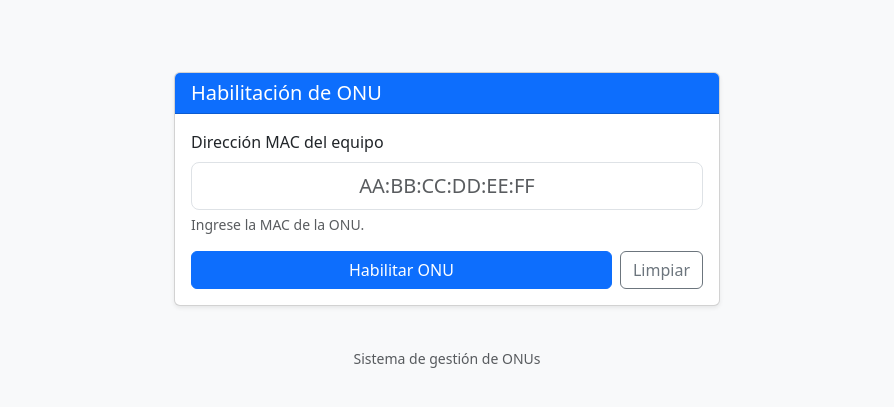
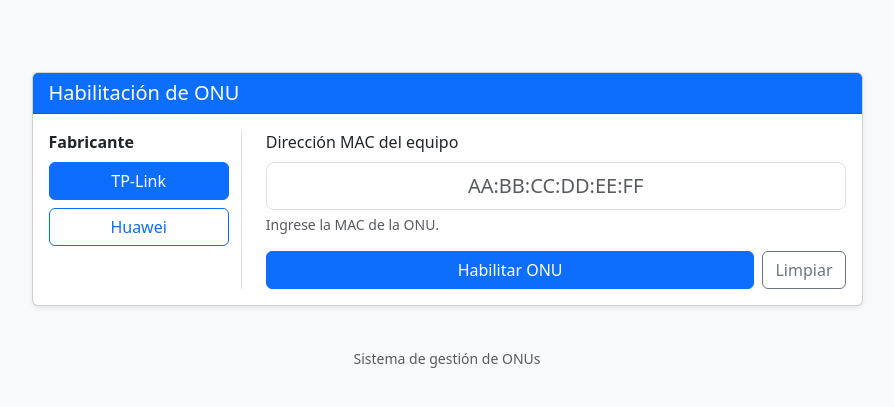
Before and after one commit to CeloTelecomunicaciones/activarfurukawa, a Django app: page / in a window 1280 px wide. Shown: the part 56-463 px from the top of the page, without its empty margins (193-1087 px from the left). Run offline with Django 5.2, Linux system fonts and the light colour scheme; some libraries are stand-ins or nearby versions.

Commit message:
upgrade huawei

```diff
--- a/appenableonu/servicios/olt.py
+++ b/appenableonu/servicios/olt.py
@@ -20,6 +20,7 @@ def connect_to_telnet():
             "success": False,
             "message": "Falla al conectar al OLT."
         }
+
 
 def login(tn):
     try:
@@ -44,6 +45,7 @@ def login(tn):
             "success": False,
             "message": "Falla al iniciar sesión."
         }
+
 
 def enable_mode(tn):
     try:
--- a/appenableonu/templates/main.html
+++ b/appenableonu/templates/main.html
@@ -6,8 +6,7 @@
 {% block content %}
 
 <div class="row justify-content-center mt-5">
-
-    <div class="col-md-6">
+    <div class="col-md-9">
 
         <div class="card shadow-sm">
 
@@ -26,76 +25,172 @@
                 {% endif %}
 
                 <form method="POST" action="{% url 'habilitar_onu' %}">
+                    {% csrf_token %}
 
-                    {% csrf_token %}
+                    <div class="row">
+
+                        <!-- SELECTOR VERTICAL -->
+                        <div class="col-md-3 border-end">
+
+                            <label class="form-label fw-bold">
+                                Fabricante
+                            </label>
+
+                            <div class="d-grid gap-2">
+
+                                <input
+                                    type="radio"
+                                    class="btn-check"
+                                    name="fabricante"
+                                    id="tplink"
+                                    value="tplink"
+                                    checked
+                                >
+
+                                <label class="btn btn-outline-primary"
+                                       for="tplink">
+                                    TP-Link
+                                </label>
+
+                                <input
+                                    type="radio"
+                                    class="btn-check"
+                                    name="fabricante"
+                                    id="huawei"
+                                    value="huawei"
+                                >
+
+                                <label class="btn btn-outline-primary"
+                                       for="huawei">
+                                    Huawei
+                                </label>
+
+                            </div>
+
+                        </div>
+
+                        <!-- FORMULARIO -->
+                        <div class="col-md-9 ps-md-4">
 
                             <div class="mb-3">
 
-                        <label for="mac" class="form-label">
+                                <label for="identificador"
+                                       class="form-label"
+                                       id="label-identificador">
                                     Dirección MAC del equipo
                                 </label>
 
                                 <input
                                     type="text"
-                            id="mac"
-                            name="mac"
+                                    id="identificador"
+                                    name="identificador"
                                     class="form-control form-control-lg text-center"
                                     placeholder="AA:BB:CC:DD:EE:FF"
                                     maxlength="17"
                                     autocomplete="off"
-                            value="{{ mac|default:'' }}"
                                     required
                                 >
 
-                        <div class="form-text">
+                                <div class="form-text" id="ayuda">
                                     Ingrese la MAC de la ONU.
                                 </div>
 
                             </div>
 
                             <div class="d-flex gap-2 mt-3">
-                        <button type="submit" class="btn btn-primary flex-grow-1">
+
+                                <button type="submit"
+                                        class="btn btn-primary flex-grow-1">
                                     Habilitar ONU
                                 </button>
 
-                        <button type="button" class="btn btn-outline-secondary" id="limpiar">
+                                <button type="button"
+                                        class="btn btn-outline-secondary"
+                                        id="limpiar">
                                     Limpiar
                                 </button>
-                    </div>
-
-                </form>
 
                             </div>
 
                         </div>
 
                     </div>
+                </form>
 
+            </div>
+        </div>
+    </div>
 </div>
 
 <script>
 document.addEventListener("DOMContentLoaded", function () {
 
-    const macInput = document.getElementById("mac");
+    const input = document.getElementById("identificador");
+    const label = document.getElementById("label-identificador");
+    const ayuda = document.getElementById("ayuda");
 
-    macInput.addEventListener("input", function () {
+    const fabricantes = document.querySelectorAll(
+        'input[name="fabricante"]'
+    );
+
+    function actualizarFabricante() {
+
+        const fabricante = document.querySelector(
+            'input[name="fabricante"]:checked'
+        ).value;
+
+        input.value = "";
+
+        if (fabricante === "tplink") {
+
+            label.textContent = "Dirección MAC del equipo";
+            input.placeholder = "AA:BB:CC:DD:EE:FF";
+            input.maxLength = 17;
+            ayuda.textContent = "Ingrese la MAC de la ONU.";
+
+        } else {
+
+            label.textContent = "Número de serie de la ONU";
+            input.placeholder = "48575443914104A4";
+            input.maxLength = 16;
+            ayuda.textContent = "Ingrese los 16 caracteres hexadecimales.";
+
+        }
+    }
+
+    fabricantes.forEach(function (radio) {
+        radio.addEventListener("change", actualizarFabricante);
+    });
+
+    input.addEventListener("input", function () {
+
+        const fabricante = document.querySelector(
+            'input[name="fabricante"]:checked'
+        ).value;
 
         let valor = this.value.replace(/[^a-fA-F0-9]/g, "");
+
+        if (fabricante === "tplink") {
+
             valor = valor.substring(0, 12);
 
-        let grupos = valor.match(/.{1,2}/g);
+            const grupos = valor.match(/.{1,2}/g);
 
             this.value = grupos
                 ? grupos.join(":").toUpperCase()
                 : "";
 
+        } else {
+
+            this.value = valor.substring(0, 16).toUpperCase();
+
+        }
+
     });
 
     document.getElementById("limpiar").addEventListener("click", function () {
-
-        macInput.value = "";
-        macInput.focus();
-
+        input.value = "";
+        input.focus();
     });
 
 });
--- a/appenableonu/views.py
+++ b/appenableonu/views.py
@@ -9,24 +9,23 @@ def main(request):
 
 def habilitar_onu(request):
 
-    if request.method != "POST":
-        return redirect("main")
+    if request.method == "POST":
 
-    mac = request.POST.get("mac", "").strip().upper()
+        fabricante = request.POST.get("fabricante")
+        identificador = request.POST.get("identificador", "").strip()
 
-    mac_limpia = mac.replace(":", "")
+        if fabricante == "tplink":
+            resultado = habilitar(identificador)
 
-    if len(mac_limpia) != 12 or any(
-        c not in "0123456789ABCDEF" for c in mac_limpia
-    ):
-        messages.error(request, "La dirección MAC no es válida.")
-        return redirect("main")
+        elif fabricante == "huawei":
+            resultado = habilitar(identificador)
 
-    resultado = habilitar(mac)
+        else:
+            resultado = "Fabricante no válido"
 
-    if resultado["success"]:
-        messages.success(request, resultado["message"])
-    else:
-        messages.error(request, resultado["message"])
+        if resultado["success"]:
+            messages.success(request, resultado["message"])
+        else:
+            messages.error(request, resultado["message"])
 
-    return render(request, "main.html", {"mac": mac})
+    return render(request, "main.html")
```
Lines whose indentation alone changed are shown as unchanged.
